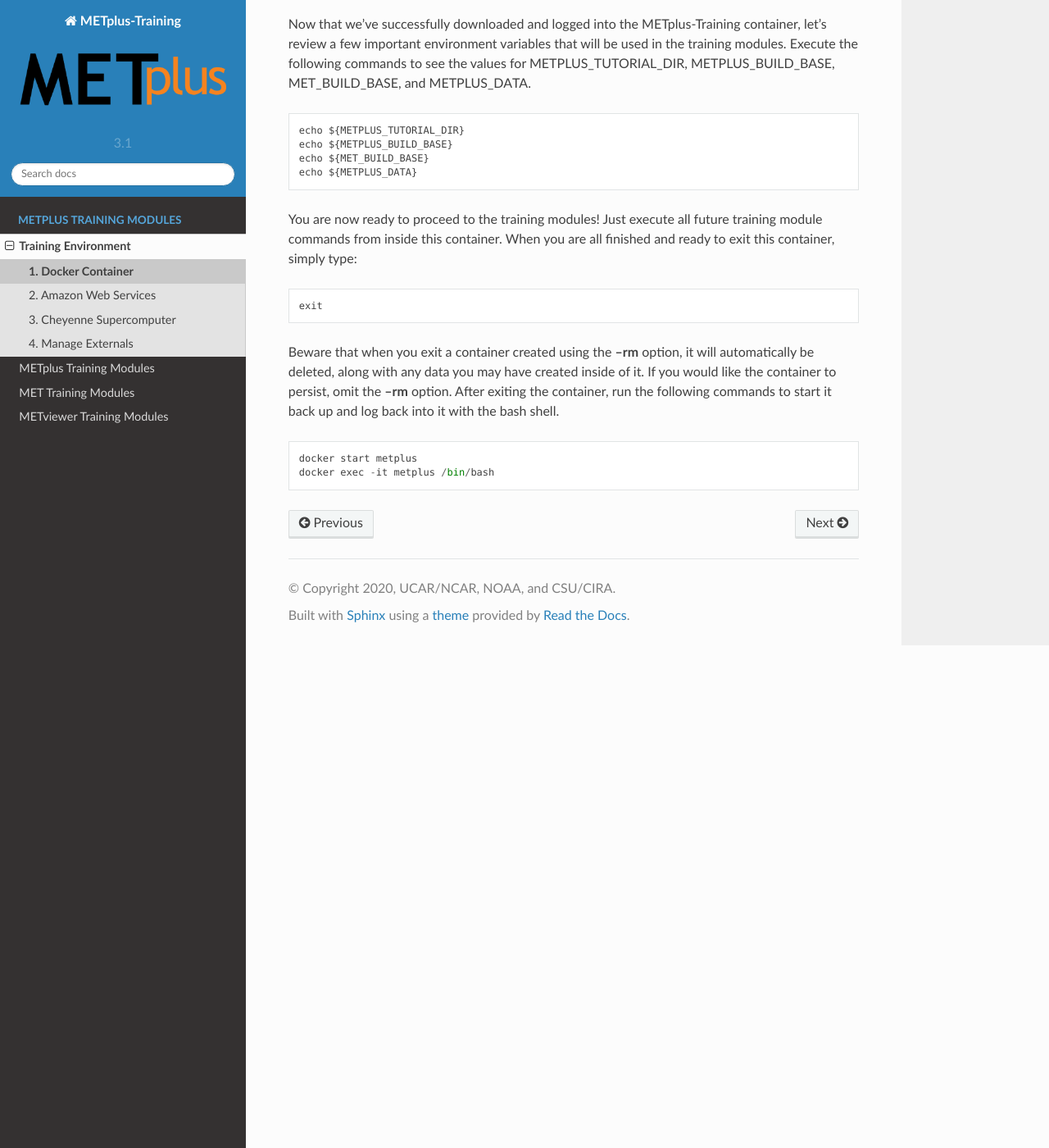
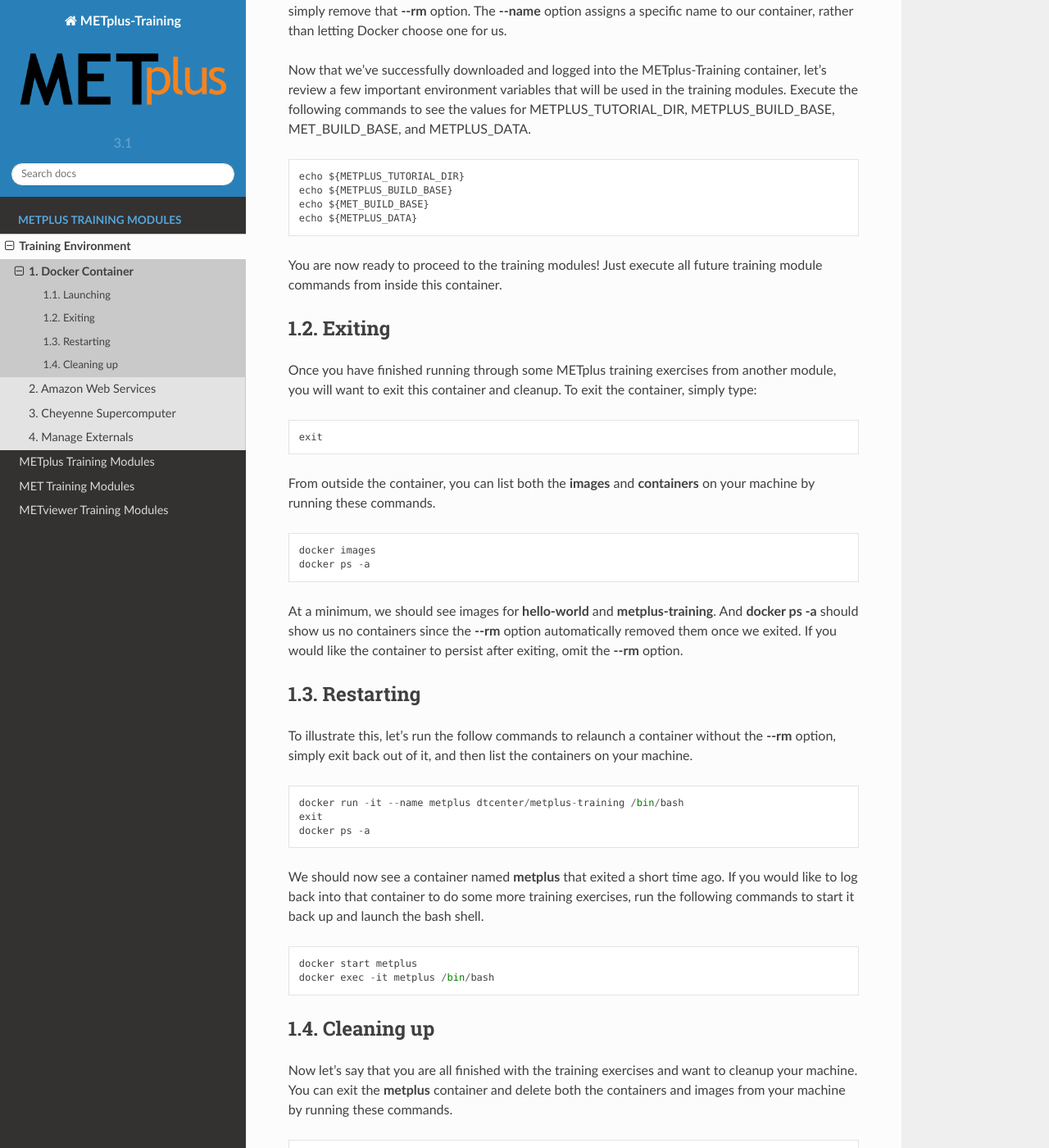
Before and after one commit to dtcenter/METplus-Training, a Sphinx documentation site: the page built from docs/modules/Environment/docker.rst, in a window 1280 px wide and 1400 px high, scrolled down 1747 px. Shown: the whole window at 82% size. Built offline with Sphinx 7.4.7 and the Read the Docs theme 2.0.0, drawn with Linux system fonts in a browser that asks for light colours; some of the changed text lies outside the part shown.

Commit message:
Added more instructions and sub-sections.

```diff
--- a/docs/modules/Environment/docker.rst
+++ b/docs/modules/Environment/docker.rst
@@ -38,10 +38,13 @@
 If found, it creates a software container from that image and executes the default command.
 Or, more likely, if **hello-world** does not yet exist on your machine, Docker will automatically
 download it from DockerHub at https://hub.docker.com prior to executing the default command.
-We'll talk more about the **--rm** option that we used later on.
+We'll talk more about the **\-\-rm** option that we used later on.
 
 If successful, you should see a **Hello from Docker!** message followed by some information and links.
 If this command did not run succesfully, please exit this video and work on your Docker installation.
+
+Launching
+---------
 
 Now that we've verified that Docker is running well, we only need to run one more command to
 setup your METplus training environment:
@@ -57,10 +60,10 @@
 effectively logging you into it. The **-it** options provide an interactive terminal session enabling
 you to execute commands inside the container. Every **docker run** command creates a new software
 container from the image being run, and those containers persist until they are removed. The
-**--rm** option automatically removes that container from your machine once you exit the container.
-We recommend using the **--rm** option to avoid stale containers consuming disk space.
-However, if you'd like the container to persist after you exit, simply remove that **--rm** option.
-The **--name** option assigns a specific name to our container, rather than letting Docker choose
+**\-\-rm** option automatically removes that container from your machine once you exit the container.
+We recommend using the **\-\-rm** option to avoid stale containers consuming disk space.
+However, if you'd like the container to persist after you exit, simply remove that **\-\-rm** option.
+The **\-\-name** option assigns a specific name to our container, rather than letting Docker choose
 one for us.
 
 Now that we've successfully downloaded and logged into the METplus-Training container, let's
@@ -76,19 +79,73 @@
   echo ${METPLUS_DATA}
 
 You are now ready to proceed to the training modules! Just execute all future training module
-commands from inside this container. When you are all finished and ready to exit this container,
-simply type:
+commands from inside this container.
+
+Exiting
+-------
+
+Once you have finished running through some METplus training exercises from another module,
+you will want to exit this container and cleanup. To exit the container, simply type:
 
 .. code-block::
 
   exit
 
-Beware that when you exit a container created using the **--rm** option, it will automatically be
-deleted, along with any data you may have created inside of it. If you would like the container to
-persist, omit the **--rm** option. After exiting the container, run the following commands to start
-it back up and log back into it with the bash shell.
+From outside the container, you can list both the **images** and **containers** on your machine
+by running these commands.
+
+.. code-block::
+
+  docker images
+  docker ps -a
+
+At a minimum, we should see images for **hello-world** and **metplus-training**.
+And **docker ps -a** should show us no containers since the **\-\-rm** option
+automatically removed them once we exited. If you would like the container to
+persist after exiting, omit the **\-\-rm** option.
+
+Restarting
+----------
+
+To illustrate this, let's run the follow commands to relaunch a container without
+the **\-\-rm** option, simply exit back out of it, and then list the containers on
+your machine.
+
+.. code-block::
+
+  docker run -it --name metplus dtcenter/metplus-training /bin/bash
+  exit
+  docker ps -a
+
+We should now see a container named **metplus** that exited a short time ago.
+If you would like to log back into that container to do some more training exercises,
+run the following commands to start it back up and launch the bash shell.
 
 .. code-block::
 
   docker start metplus
   docker exec -it metplus /bin/bash
+
+Cleaning up
+-----------
+
+Now let's say that you are all finished with the training exercises and want to
+cleanup your machine. You can exit the **metplus** container and delete both the
+containers and images from your machine by running these commands.
+
+.. code-block::
+
+  exit
+  docker rm -f metplus
+  docker rmi -f metplus-training hello-world
+
+The **metplus** container and images for **metplus-training** and **hello-world** should
+no longer appear when you run the **docker ps -a** and **docker images** commands.
+
+.. code-block::
+
+  docker ps -a
+  docker images
+
+Thank you for watching this video. I hope you find running the METplus-Training exercises
+inside a Docker container to be useful.
```
